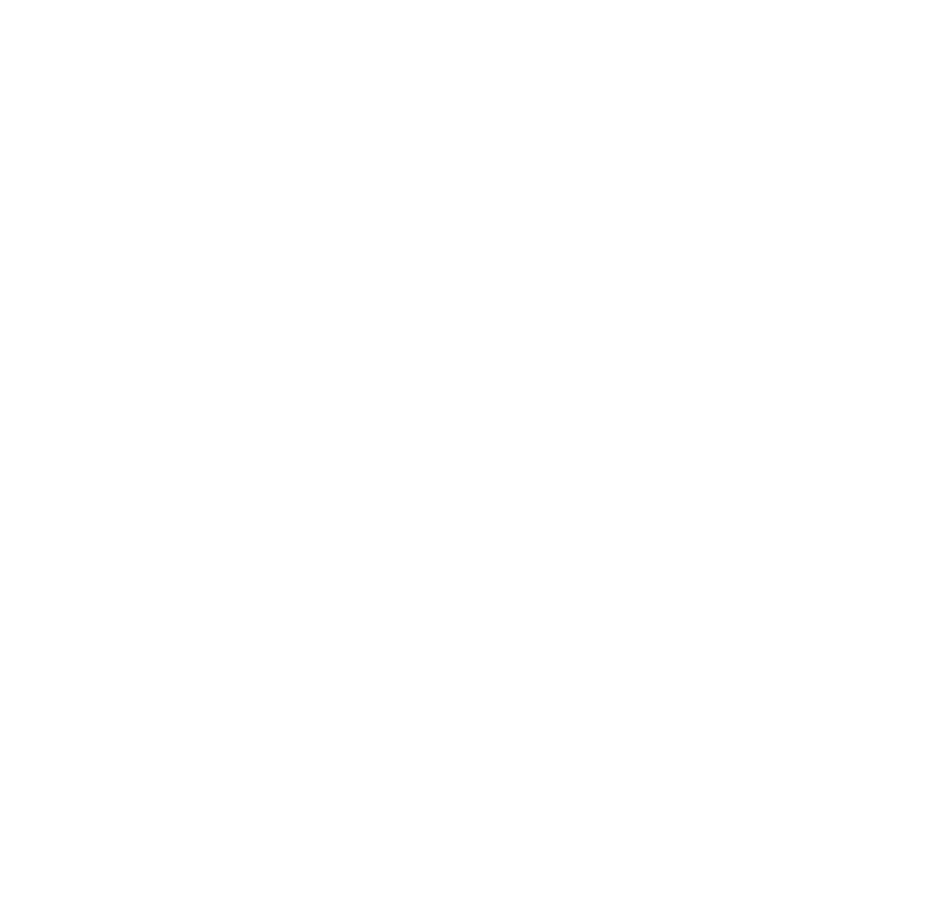
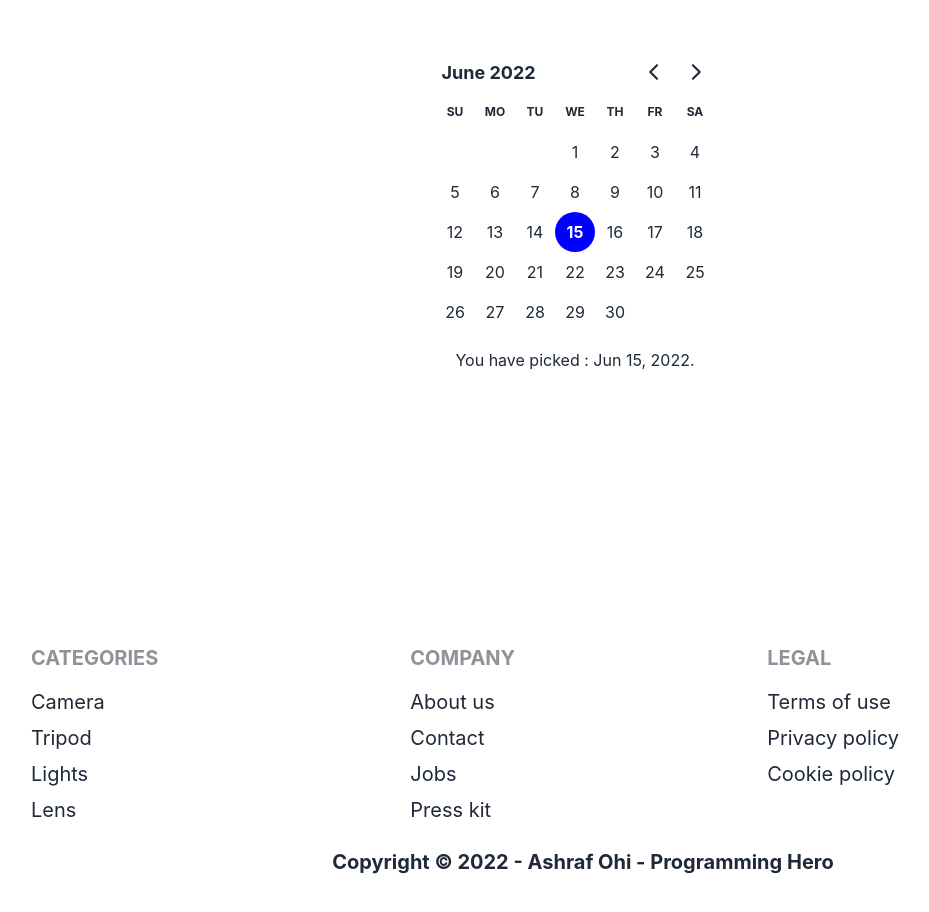
Before and after one commit to Ohi20/PH-Assignment12-Wave2Recheck, a React (Create React App) app: page /purchase in a window 1280 px wide. Shown: the part 340-1252 px from the top of the page, without its empty margins (57-986 px from the left). Before the commit the page ends 800 px from the top, so only its background shows below. Built offline with nearby package versions, Linux system fonts and the light colour scheme; no server answers; sample sign-in values are in the browser's storage.

Commit message:
PurchaseBanner-added

```diff
--- a/package.json
+++ b/package.json
@@ -7,8 +7,10 @@
     "@testing-library/react": "^13.3.0",
     "@testing-library/user-event": "^13.5.0",
     "daisyui": "^2.15.3",
+    "date-fns": "^2.28.0",
     "firebase": "^9.8.3",
     "react": "^18.2.0",
+    "react-day-picker": "^8.0.7",
     "react-dom": "^18.2.0",
     "react-firebase-hooks": "^5.0.3",
     "react-hook-form": "^7.32.1",
--- a/src/Pages/Appointment/Purchase.js
+++ b/src/Pages/Appointment/Purchase.js
@@ -1,9 +1,16 @@
-import React from 'react';
+import React, { useState } from 'react';
+import Footer from '../Shared/Footer';
+import Purchasebanner from './Purchasebanner';
 
 const Purchase = () => {
+
+    const [date, setDate]= useState(new Date());
+
     return (
         <div>
-
+            <Purchasebanner date={date}
+            setDate={setDate}></Purchasebanner>
+            <Footer></Footer>
         </div>
     );
 };
--- /dev/null
+++ b/src/Pages/Appointment/Purchasebanner.js
@@ -0,0 +1,23 @@
+import React from 'react';
+import { DayPicker } from 'react-day-picker';
+import 'react-day-picker/dist/style.css';
+import { format } from 'date-fns';
+
+const Purchasebanner = ({date, setDate}) => {
+    return (
+        <div class="hero min-h-screen">
+  <div class="hero-content flex-col lg:flex-row-reverse">
+    <img src="" class="max-w-sm rounded-lg shadow-2xl" alt=''/>
+    <div>
+    <DayPicker mode="single"
+      selected={date}
+      onSelect={setDate}
+       />
+    <p className='text-center'>You have picked : {format(date, 'PP')}.</p>
+    </div>
+  </div>
+</div>
+    );
+};
+
+export default Purchasebanner;
--- a/src/Pages/Shared/Footer.js
+++ b/src/Pages/Shared/Footer.js
@@ -8,9 +8,9 @@ const Footer = () => {
                 backgroundSize: 'cover'
             }
         } class=" p-10 ">
-  <div className='footer text-xl text-secondary'>
+  <div className='footer text-xl text-dark'>
   <div >
-    <span class="footer-title text-secondary">Categories</span>
+    <span class="footer-title text-dark">Categories</span>
     <a class="link link-hover">Camera</a>
     <a class="link link-hover">Tripod</a>
     <a class="link link-hover">Lights</a>
@@ -32,7 +32,7 @@ const Footer = () => {
   </div>
   <footer class="footer footer-center pt-6 text-base-content">
   <div>
-    <p className='text-xl text-secondary font-bold'>Copyright © 2022 - Ashraf Ohi - Programming Hero</p>
+    <p className='text-xl text-dark font-bold'>Copyright © 2022 - Ashraf Ohi - Programming Hero</p>
   </div>
 </footer>
 </footer>
```
Also changed, not shown: 1 other file (tests, documents, lock files or other folders).
